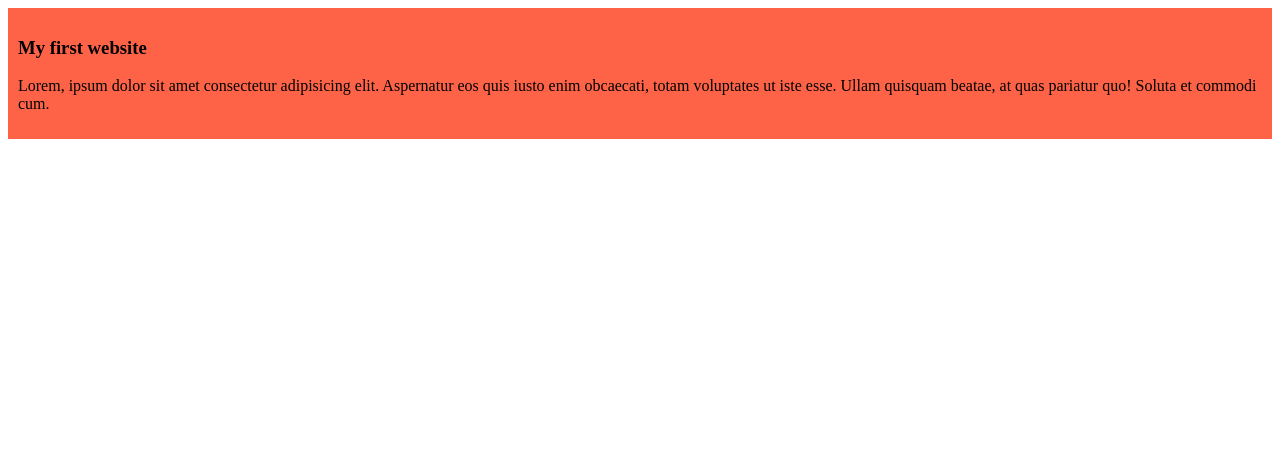
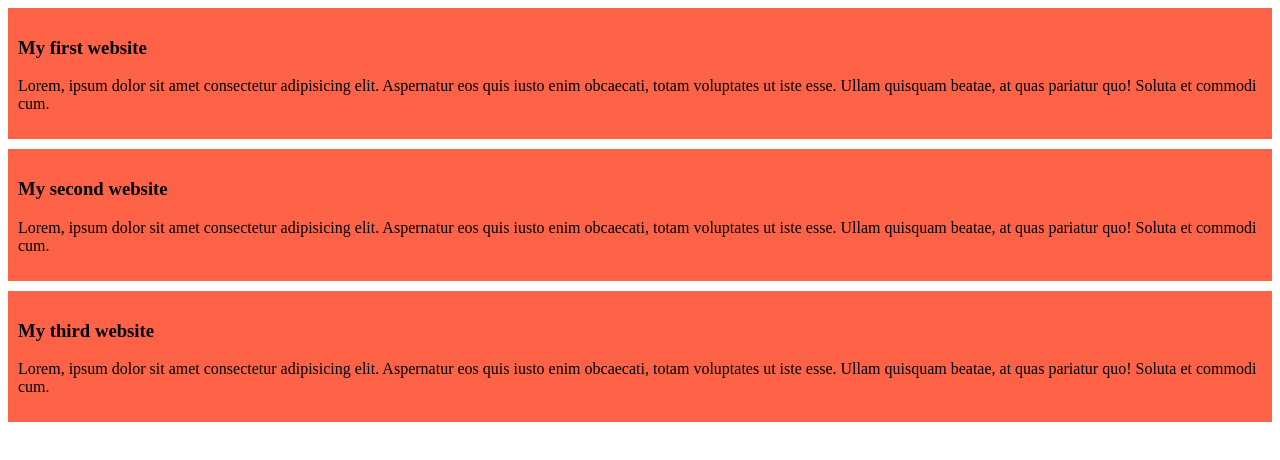
Before and after one commit to tamimhasan13/my-first-github-repo, a plain HTML site: page index.html in a window 1280 px wide. Drawn offline with Linux system fonts and the light colour scheme.

Commit message:
added the second and third blog

```diff
--- a/css/blog.css
+++ b/css/blog.css
@@ -1,4 +1,5 @@
 div{
     background-color: tomato;
     padding: 10px;
+    margin-bottom: 10px;
 }
--- a/index.html
+++ b/index.html
@@ -7,9 +7,18 @@
     <link rel="stylesheet" href="css/blog.css">
 </head>
 <body>
+<body>
     <div>
         <h3>My first website</h3>
         <p>Lorem, ipsum dolor sit amet consectetur adipisicing elit. Aspernatur eos quis iusto enim obcaecati, totam voluptates ut iste esse. Ullam quisquam beatae, at quas pariatur quo! Soluta et commodi cum.</p>
     </div>
+    <div>
+        <h3>My second website</h3>
+        <p>Lorem, ipsum dolor sit amet consectetur adipisicing elit. Aspernatur eos quis iusto enim obcaecati, totam voluptates ut iste esse. Ullam quisquam beatae, at quas pariatur quo! Soluta et commodi cum.</p>
+    </div>
+    <div>
+        <h3>My third website</h3>
+        <p>Lorem, ipsum dolor sit amet consectetur adipisicing elit. Aspernatur eos quis iusto enim obcaecati, totam voluptates ut iste esse. Ullam quisquam beatae, at quas pariatur quo! Soluta et commodi cum.</p>
+    </div>
 </body>
 </html>
```
